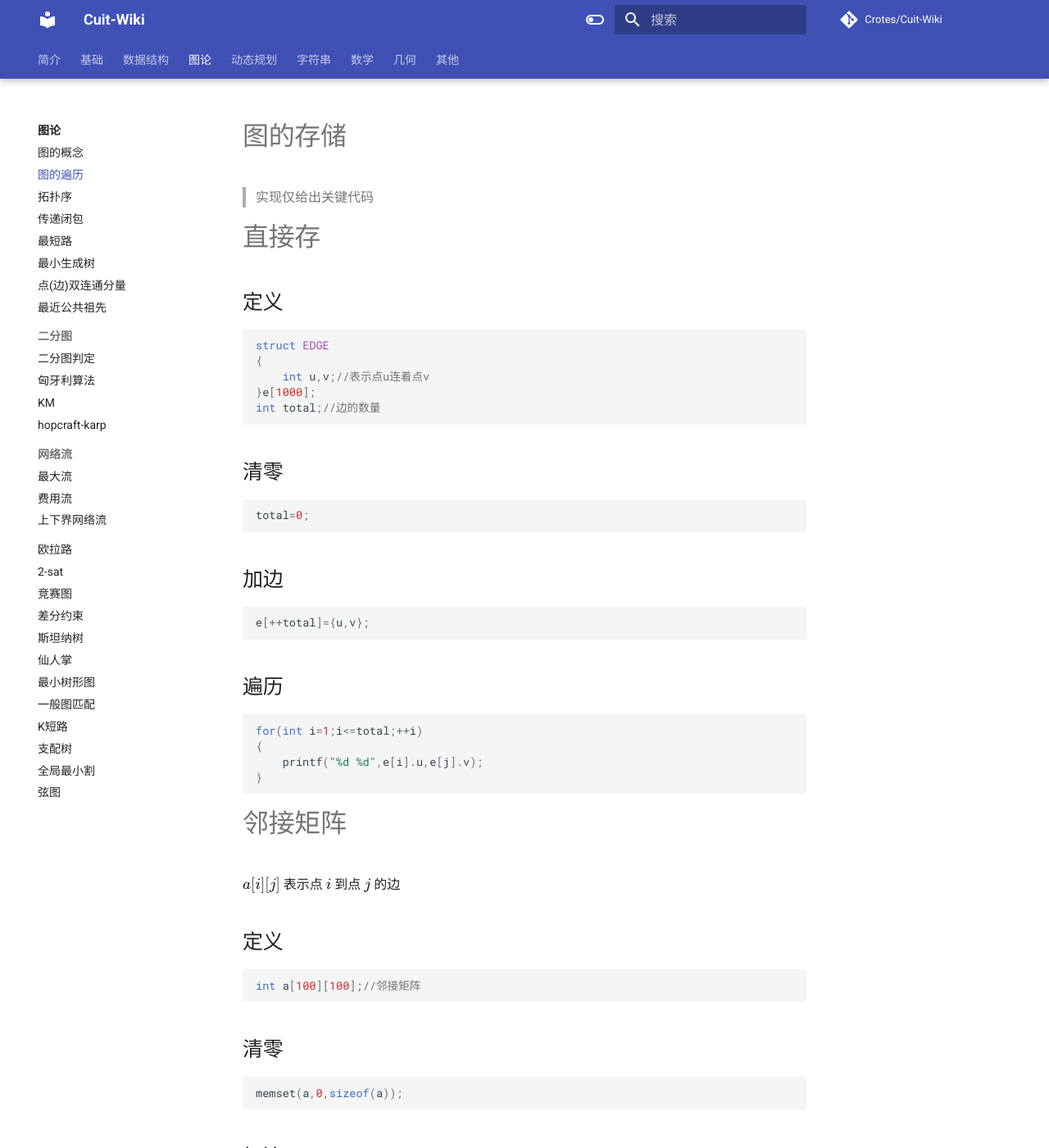
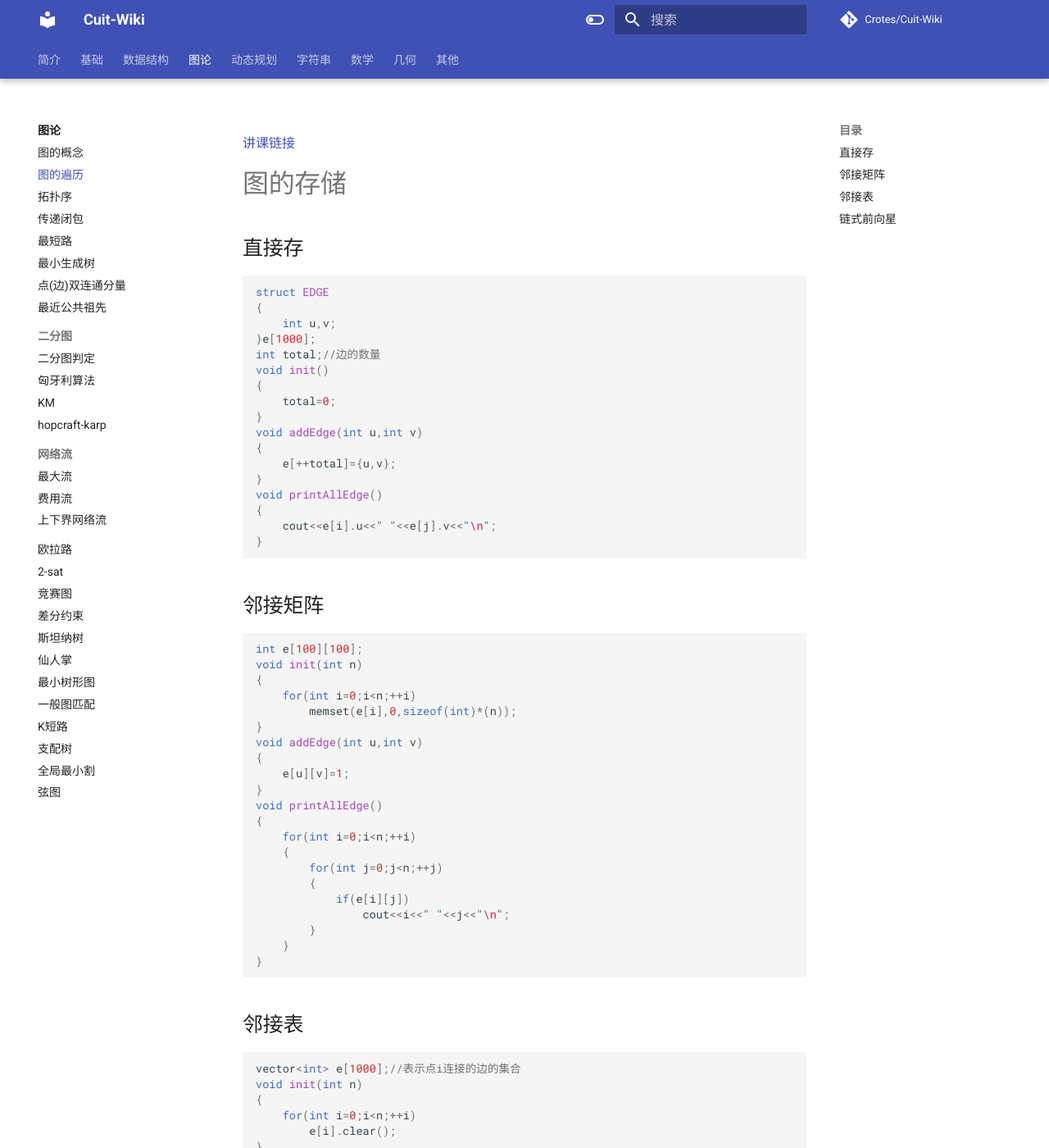
Before and after one commit to Crotes/Cuit-Wiki, an MkDocs documentation site: the page built from docs/Graph/图的遍历.md, in a window 1280 px wide and 1400 px high. Shown: the whole window at 82% size. Built offline with MkDocs 1.6.1 and Material for MkDocs 9.7.7, drawn with Linux system fonts in a browser that asks for light colours; formulas are drawn with MathJax 3; comment, search, counter and statistics services are not loaded; some of the changed text lies outside the part shown.

Commit message:
修改视频为链接，优化排版

````diff
--- a/docs/Graph/图的遍历.md
+++ b/docs/Graph/图的遍历.md
@@ -1,115 +1,98 @@
+[讲课链接](https://www.bilibili.com/video/BV1QR4y117Cr/?spm_id_from=333.999.0.0&vd_source=57a1e2bae1f3574849d8f90b75cb25a2)
+
 # 图的存储
->实现仅给出关键代码
-# 直接存
-## 定义
+## 直接存
 ```c++
 struct EDGE
 {
-    int u,v;//表示点u连着点v
+    int u,v;
 }e[1000];
 int total;//边的数量
-```
-## 清零
-```c++
-total=0;
-```
-## 加边
-```c++
-e[++total]={u,v};
-```
-## 遍历
-```c++
-for(int i=1;i<=total;++i)
+void init()
 {
-    printf("%d %d",e[i].u,e[j].v);
+    total=0;
+}
+void addEdge(int u,int v)
+{
+    e[++total]={u,v};
+}
+void printAllEdge()
+{
+    cout<<e[i].u<<" "<<e[j].v<<"\n";
 }
 ```
-
-# 邻接矩阵
-
-$a[i][j]$ 表示点 $i$ 到点 $j$ 的边
-## 定义
+## 邻接矩阵
 ```c++
-int a[100][100];//邻接矩阵
-```
-## 清零
-```c++
-memset(a,0,sizeof(a));
-```
-## 加边
-```c++
-a[u][v]=1;//表示u和v有边连接
-```
-## 遍历
-```c++
-for(int i=0;i<n;++i)
+int e[100][100];
+void init(int n)
 {
-    for(int j=0;j<n;++j)
+    for(int i=0;i<n;++i)
+        memset(e[i],0,sizeof(int)*(n));
+}
+void addEdge(int u,int v)
+{
+    e[u][v]=1;
+}
+void printAllEdge()
+{
+    for(int i=0;i<n;++i)
     {
-        if(a[i][j])
-            printf("%d %d\n",i,j);
+        for(int j=0;j<n;++j)
+        {
+            if(e[i][j])
+                cout<<i<<" "<<j<<"\n";
+        }
     }
 }
 ```
-
-# 邻接表
-
-$e[i]$ 表示点i连接的边,$e[i][j]$ 表示点 $i$ 连接的第 $j+1$ 条边
-## 定义
+## 邻接表
 ```c++
-vector<int> e[1000];//邻接表
-```
-## 清零
-```c++
-for(int i=0;i<n;++i)
-    e[i].clear();
-```
-## 加边
-```c++
-e[u].push_back(v);//表示u和v有边连接
-```
-## 遍历
-```c++
-for(int i=0;i<n;++i)
+vector<int> e[1000];//表示点i连接的边的集合
+void init(int n)
 {
-    int sz=e[i].size();
-    for(int j=0;j<sz;++j)
-        printf("%d %d\n",i,e[i][j]);
+    for(int i=0;i<n;++i)
+        e[i].clear();
+}
+void addEdge(int u,int v)
+{
+    e[u].push_back(v);
+}
+void printAllEdge()
+{
+    for(int i=0;i<n;++i)
+    {
+        for(int j=0;j<e[i].size();++j)
+            cout<<i<<" "<<e[i][j]<<"\n";
+    }
 }
 ```
-
-# 链式前向星
-
+## 链式前向星
 和邻接表类似
-
-head[i]表示点i最近连的一条边的下标，e[i]表示第i条边
-
-## 定义
 ```c++
 struct EDGE
 {
     int v;//表示点i连的这条边的对应的点
     int next;//表示点i连的下一条边的下标
 }e[1000];
-int head[100];
+int head[100];//表示点i最近连的一条边的下标
 int total;//边的数量
-```
-## 清零
-```c++
-memset(head,-1,sizeof(head));
-total=0;
-```
-## 加边
-```c++
-e[++total]={v,head[u]};
-head[u]=total;
-```
-## 遍历
-```c++
-for(int i=0;i<n;++i)
+void init(int n)
 {
-    for(int j=head[i];j!=-1;j=e[j].next)
-        printf("%d %d",i,e[j].v);
+    memset(head,-1,sizeof(int)*(n));
+    total=0;
+}
+void addEdge(int u,int v)
+{
+    e[++total]={v,head[u]};
+    head[u]=total;
+}
+void printAllEdge()
+{
+    for(int i=0;i<n;++i)
+    {
+        for(int j=head[i];j!=-1;j=e[j].next)
+            cout<<i<<" "<<e[j].v<<"\n";
+    }
 }
 ```
 邻接矩阵适用于稠密图
@@ -117,7 +100,3 @@ for(int i=0;i<n;++i)
 邻接表和链式前向星适用于稀疏图
 
 在 $|E|>1e5$ 时，邻接表更快，反之链式前向星
-
-<div style = "position: relative; width: 100%; height: 0; padding-bottom: 56.25%;">
-    <iframe style = "position: absolute; top: 0; left: 0; width: 100%;height: 100%;" frameborder="0" allowFullScreen="true" src="https://wiki-58c2.obs.myhuaweicloud.com:443/dfs.mp4?AccessKeyId=ELA8MJ5R84QLXCTFQQ1R&Expires=1686570389&Signature=ujL3WrxLuoWMCqI/QZDUjQdIYVI%3D"></iframe>
-</div>
````
